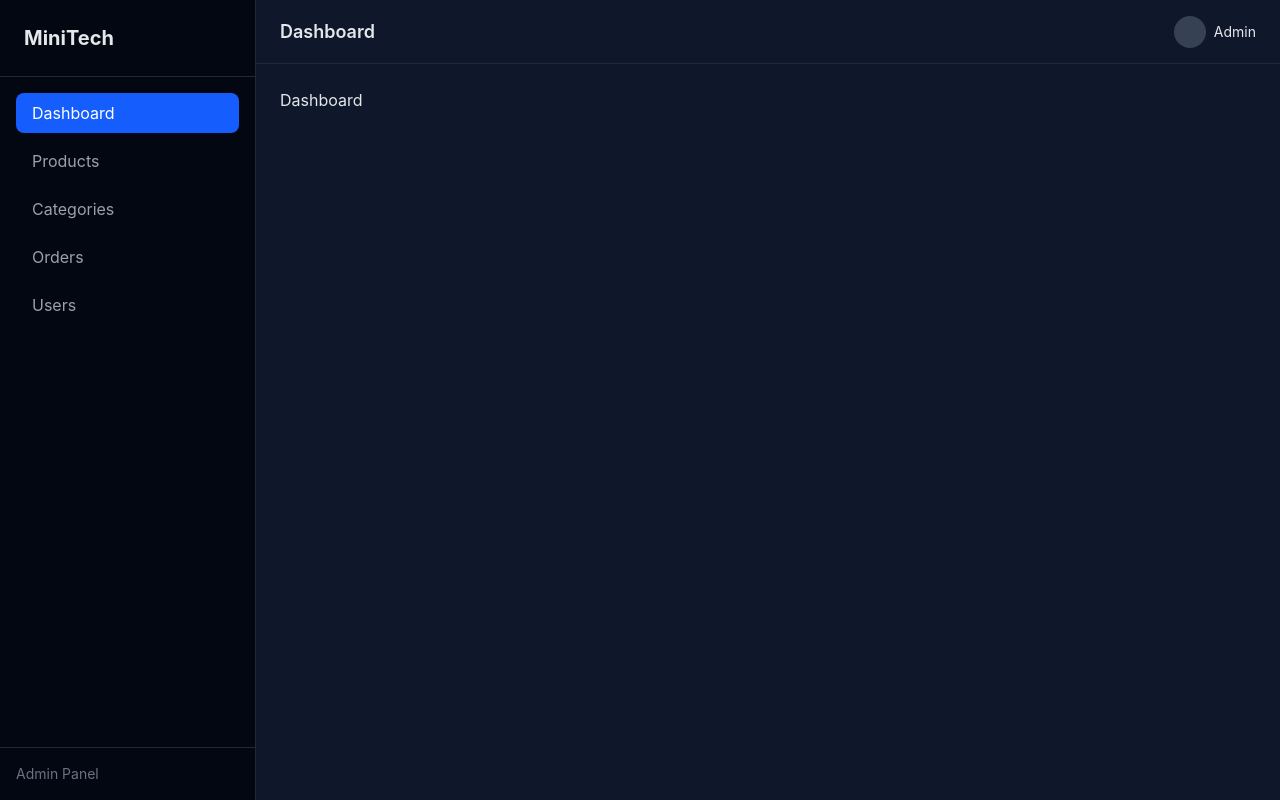
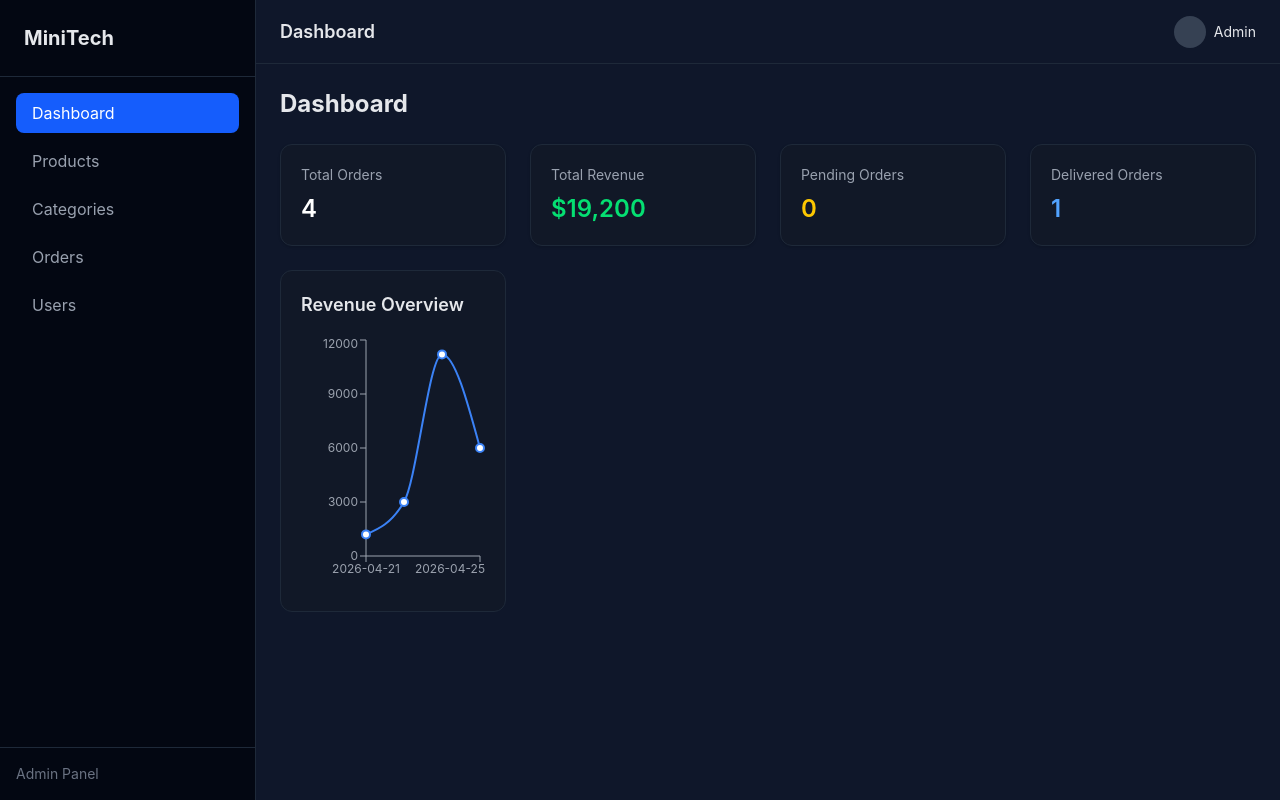
Before and after one commit to nibmangit/FUTURE_FS_02, a React (Vite) app in the folder admin-front/: page / in a window 1280 px wide. Built offline with nearby package versions, Linux system fonts and the light colour scheme.

Commit message:
feat: add the mock data and add the chart for daly revenu

```diff
--- /dev/null
+++ b/admin-front/src/components/dashboard/RevenueChart.jsx
@@ -0,0 +1,46 @@
+import {LineChart, Line, XAxis, YAxis, Tooltip, ResponsiveContainer, } from "recharts";
+
+export default function RevenueChart({ data }) {
+  return (
+    <div className="bg-[#111827] p-5 rounded-xl border border-gray-800">
+
+      <h2 className="text-lg font-semibold mb-4">Revenue Overview</h2>
+
+      <div className="h-64">
+        <ResponsiveContainer width="100%" height="100%">
+          <LineChart data={data}>
+
+            <XAxis
+              dataKey="date"
+              stroke="#9ca3af"
+              tick={{ fontSize: 12 }}
+            />
+
+            <YAxis
+              stroke="#9ca3af"
+              tick={{ fontSize: 12 }}
+            />
+
+            <Tooltip
+              contentStyle={{
+                backgroundColor: "#030712",
+                border: "1px solid #1f2937",
+                color: "#fff",
+              }}
+            />
+
+            <Line
+              type="monotone"
+              dataKey="revenue"
+              stroke="#3b82f6"
+              strokeWidth={2}
+              dot={{ r: 4 }}
+            />
+
+          </LineChart>
+        </ResponsiveContainer>
+      </div>
+
+    </div>
+  );
+}
--- /dev/null
+++ b/admin-front/src/components/dashboard/StatCard.jsx
@@ -0,0 +1,13 @@
+export default function StatCard({ title, value, color }) {
+  return (
+    <div className="bg-[#111827] p-5 rounded-xl border border-gray-800 shadow-sm">
+
+      <p className="text-sm text-gray-400">{title}</p>
+
+      <h2 className={`text-2xl font-semibold mt-2 ${color || "text-white"}`}>
+        {value}
+      </h2>
+
+    </div>
+  );
+}
--- a/admin-front/src/pages/Dashboard.jsx
+++ b/admin-front/src/pages/Dashboard.jsx
@@ -1,3 +1,51 @@
+import StatCard from "../components/dashboard/StatCard";
+import RevenueChart from "../components/dashboard/RevenueChart";
+
 export default function Dashboard() {
-  return <div>Dashboard</div>;
+  const data = {
+    order_summary: {
+      total: 4,
+      pending: 0,
+      paid: 2,
+      shipped: 0,
+      delivered: 1,
+    },
+    total_revenue: 19200.0,
+    daily_revenue: [
+    { date: "2026-04-21", revenue: 1200.0 },
+    { date: "2026-04-23", revenue: 3000.0 },
+    { date: "2026-04-24", revenue: 11200.0 },
+    { date: "2026-04-25", revenue: 6000.0 },
+  ],
+  };
+
+  return (
+    <div className="space-y-6">
+      <h1 className="text-2xl font-bold">Dashboard</h1>
+
+      <div className="grid grid-cols-1 md:grid-cols-2 lg:grid-cols-4 gap-6">
+        <StatCard title="Total Orders" value={data.order_summary.total} />
+
+        <StatCard
+          title="Total Revenue"
+          value={`$${data.total_revenue.toLocaleString()}`}
+          color="text-green-400"
+        />
+
+        <StatCard
+          title="Pending Orders"
+          value={data.order_summary.pending}
+          color="text-yellow-400"
+        />
+
+        <StatCard
+          title="Delivered Orders"
+          value={data.order_summary.delivered}
+          color="text-blue-400"
+        />
+
+        <RevenueChart data={data.daily_revenue} />
+      </div>
+    </div>
+  );
 }
```
